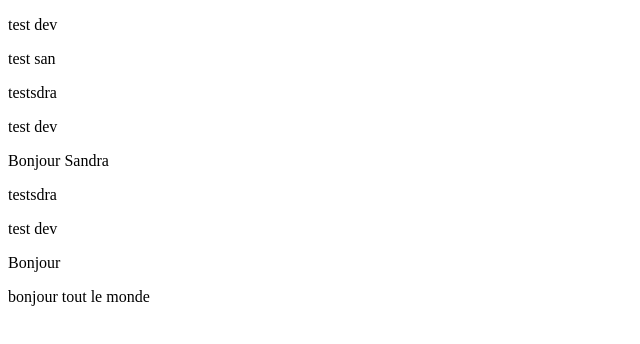
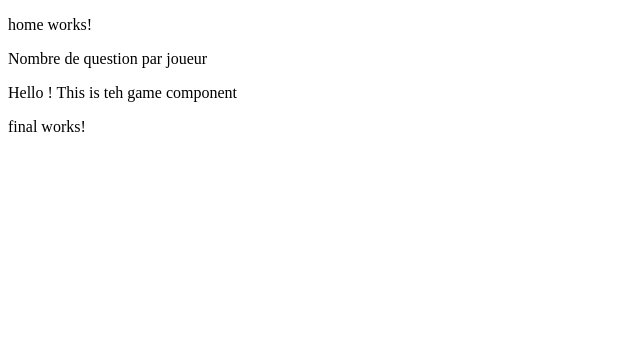
Before and after one commit to rickaed/rickTwisterBrain, an Angular app: page / in a window 1280 px wide. Shown: the top 344 px of the page, without its empty margins (0-640 px from the left). Built offline with nearby package versions, Linux system fonts and the light colour scheme.

Commit message:
dev-pages for dev on app.component

```diff
--- a/src/app/app.component.html
+++ b/src/app/app.component.html
@@ -1,20 +1,4 @@
-
-
-<p>test dev</p>
-
-
-<p>test san</p>
-
-<p> testsdra</p>
-
-<p>test dev</p>
-
-<p>Bonjour Sandra</p>
-
-
-
-<p> testsdra</p>
-<p>test dev</p>
-
-<p>Bonjour</p>
-<p>bonjour tout le monde</p>
+<app-home></app-home>
+<app-parameter></app-parameter>
+<app-game></app-game>
+<app-final></app-final>
```
